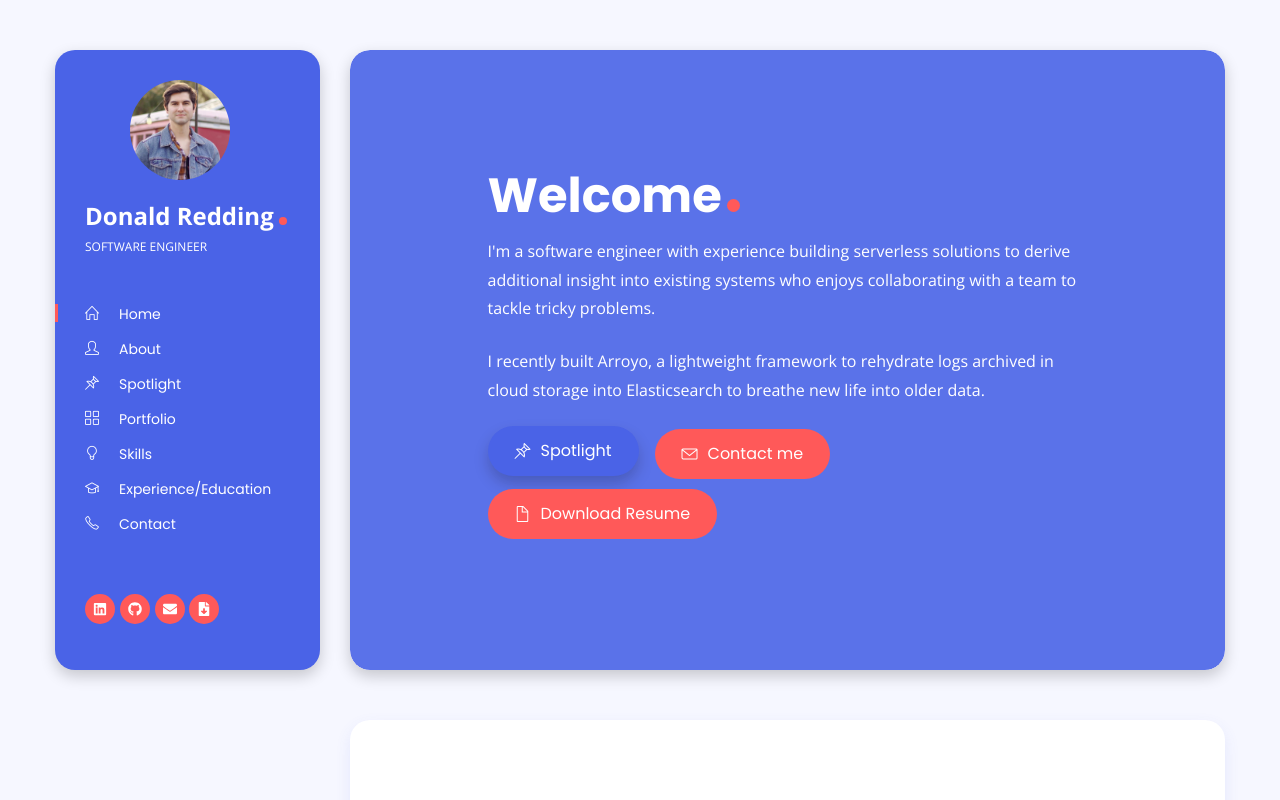
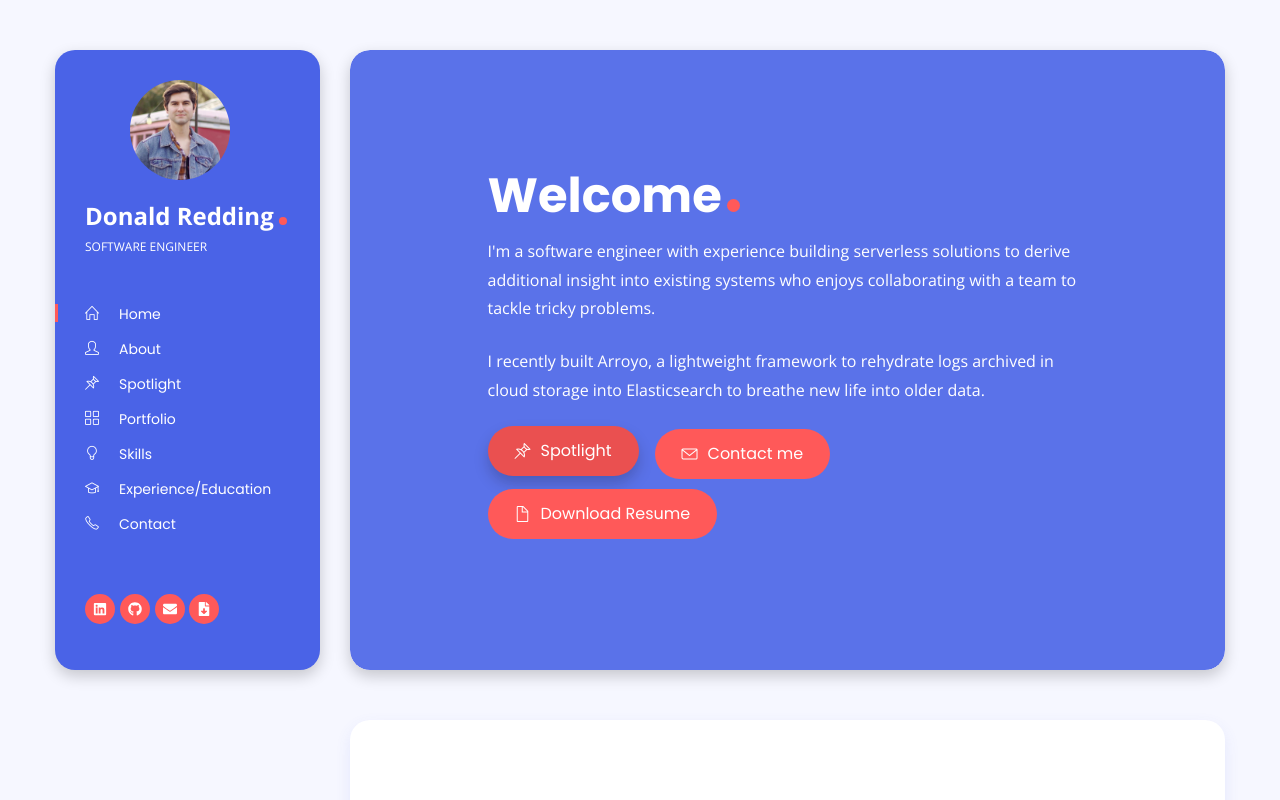
Before and after one commit to donald-p-redding/personal_website, a React (Create React App) app: page / in a window 1280 px wide. In both pictures the pointer is over the link 563 px from the left and 453 px from the top of the page. Shown: the top 800 px of the page. Built offline with nearby package versions, Linux system fonts and the light colour scheme.

Commit message:
changed hover color of btn-default to dark red

```diff
--- a/src/sass/buttons.scss
+++ b/src/sass/buttons.scss
@@ -36,7 +36,7 @@
   }
 
   &:hover {
-    background: $colorblue;
+    background: #ea5050;
     color: #fff;
     -webkit-transform: translateY(-3px);
     -moz-transform: translateY(-3px);
```
